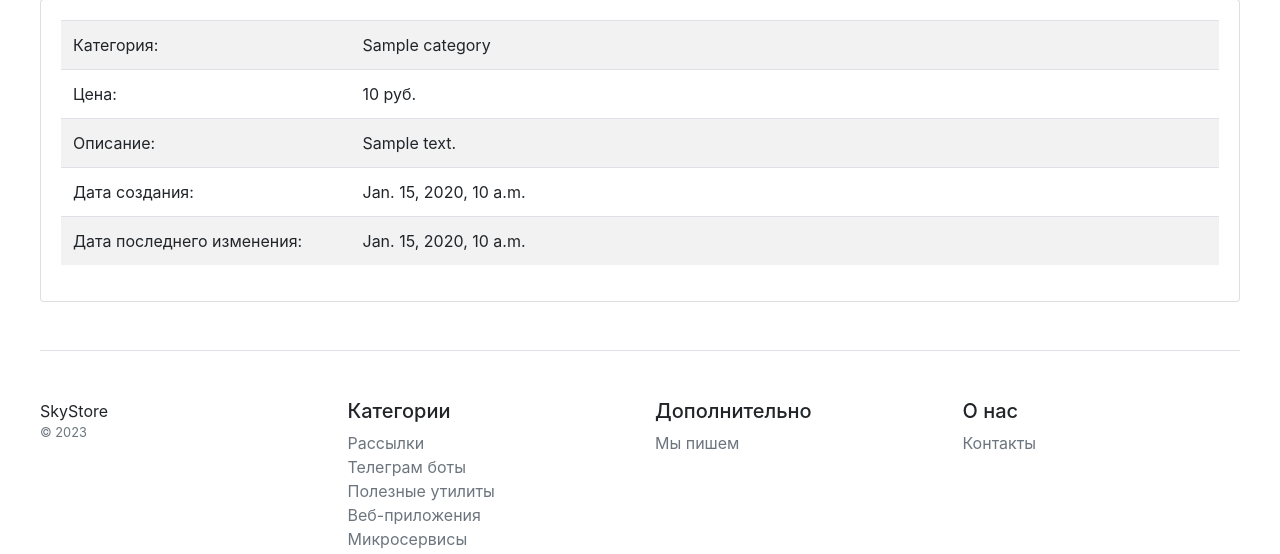
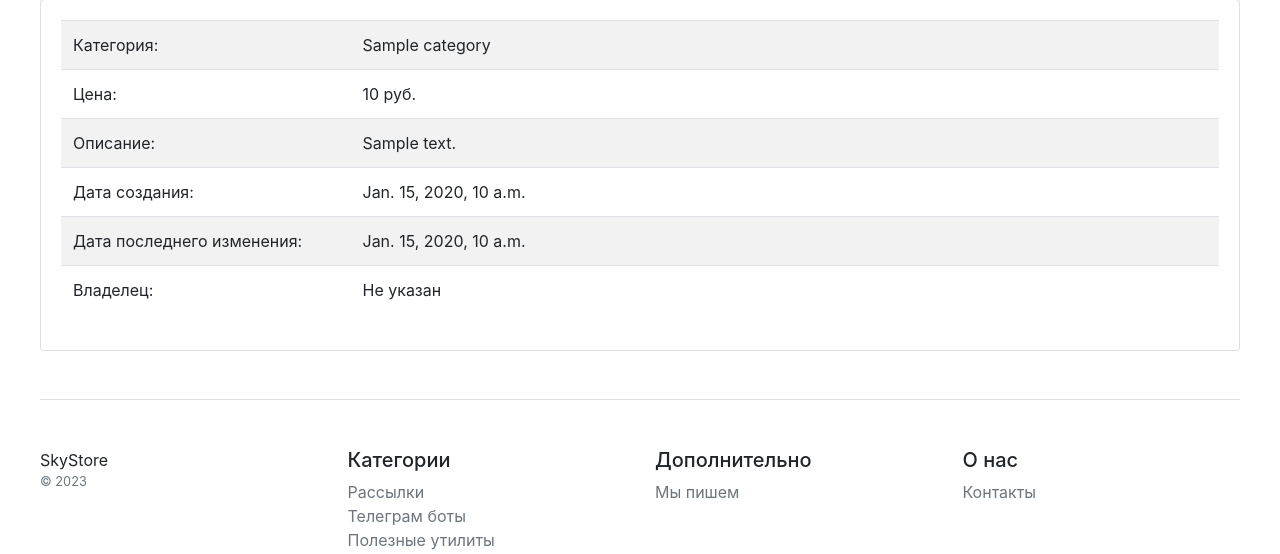
Before and after one commit to Ann-Ryazanova/pythonDjango_hw_2, a Django app: template catalog/templates/catalog/product_detail.html in a window 1280 px wide. Shown: the part 560-1114 px from the top of the page. Run offline with Django 4.2, Linux system fonts and the light colour scheme; the template is opened without the code that fills it: most values are stand-ins (such as "Sample title", 1, 10 or a date in 2020); grey boxes marked "Sample" are stand-in pictures; parts of the project's set-up code (start-up, migrations or seed data) failed here and were passed over; some libraries are stand-ins or nearby versions.

Commit message:
Homework 22.2

```diff
--- a/catalog/templates/catalog/product_detail.html
+++ b/catalog/templates/catalog/product_detail.html
@@ -29,6 +29,10 @@
                 <td class="w-25">Дата последнего изменения:</td>
                 <td>{{ object.last_modified_date }}</td>
             </tr>
+            <tr>
+                <td class="w-25">Владелец:</td>
+                <td>{{ object.owner | default:"Не указан" }}</td>
+            </tr>
         </table>
     </div>
 </div>
```
Lines whose indentation alone changed are shown as unchanged.
